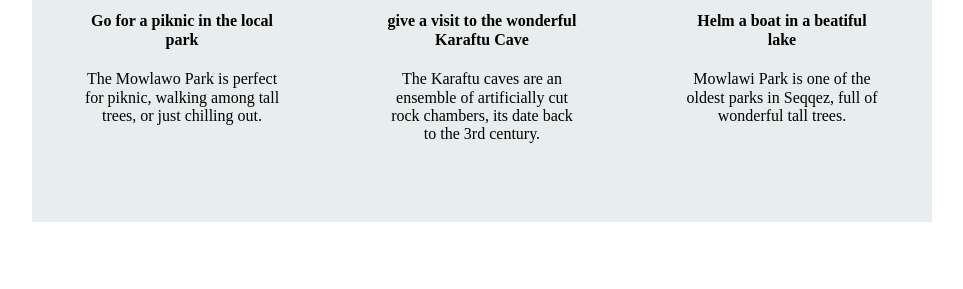
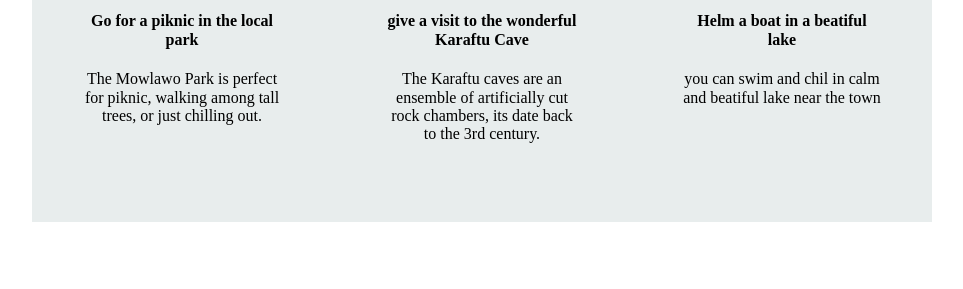
Before and after one commit to DelniaAlipour/Hometown, a plain HTML site: page index.html in a window 1280 px wide. Shown: the part 711-1000 px from the top of the page, without its empty margins (158-1121 px from the left). Drawn offline with nearby package versions, Linux system fonts and the light colour scheme.

Commit message:
Update index.html

```diff
--- a/index.html
+++ b/index.html
@@ -25,7 +25,7 @@
          <div class="activity-part">
            <img src="https://DelniaAlipour.github.io/image/lgzi.jpg" />
               <h4> Helm a boat in a beatiful lake</h4>
-           <p> Mowlawi Park is one of the oldest parks in Seqqez, full of wonderful tall trees. <p>
+           <p>you can swim and chil in calm and beatiful lake near the town <p>
         </div>
     </div>
        </div>
```
